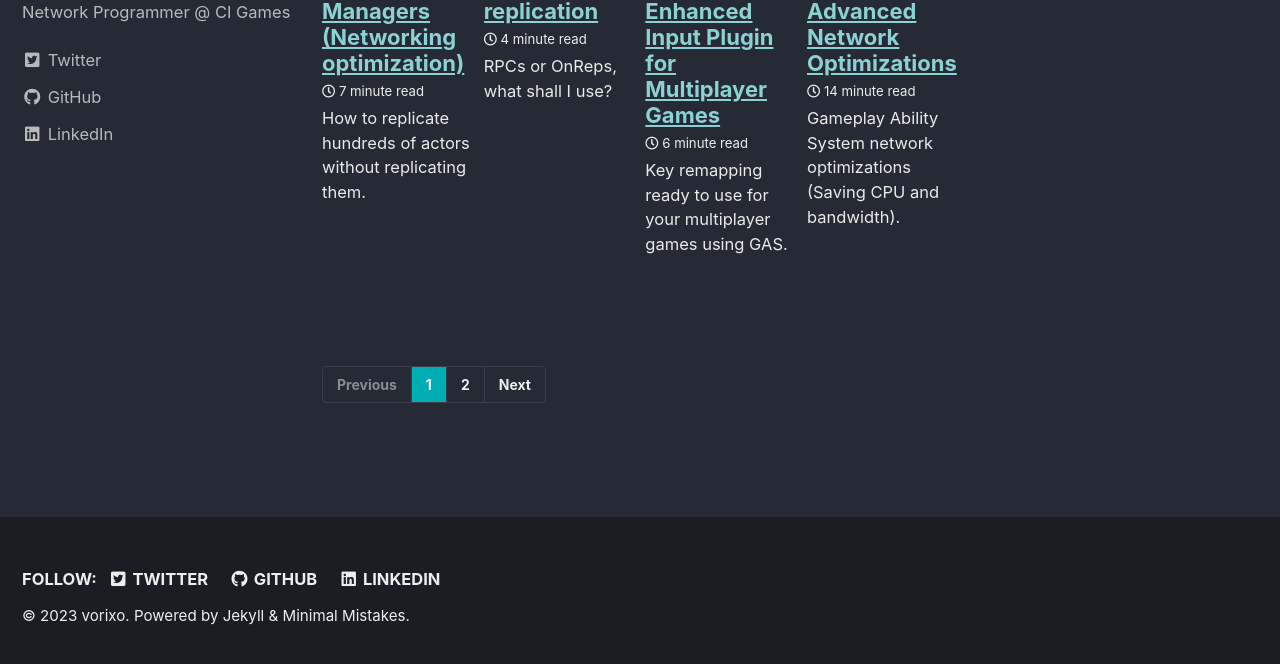
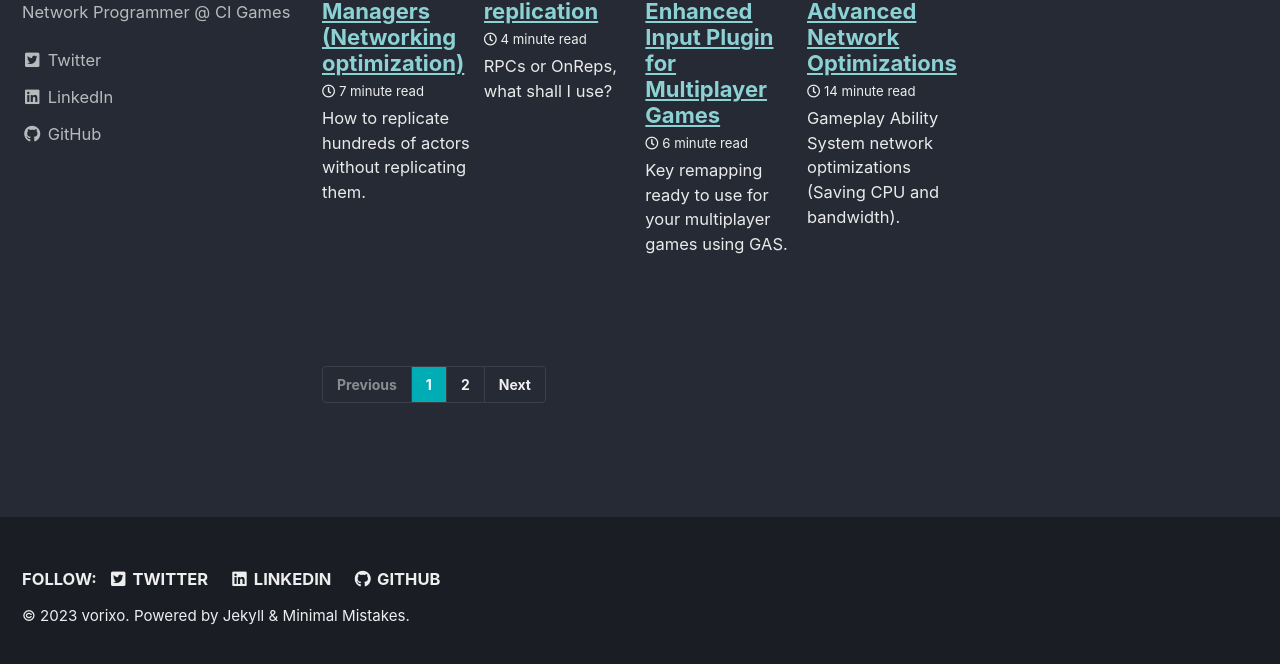
Before and after one commit to vorixo/devtricks, a Jekyll site: the page built from index.html, in a window 1280 px wide and 900 px high, scrolled down 1257 px. Shown: the part 229-893 px from the top of the window. Built offline with Jekyll 4.4.1, drawn with Linux system fonts in a browser that asks for light colours; cached includes are drawn as plain includes; the list of posts is cut into pages by our own code; some of the changed lines change nothing that is shown.

Commit message:
[FIX] Consistent order between authors yml and config yml

```diff
--- a/_config.yml
+++ b/_config.yml
@@ -110,13 +110,12 @@ author:
     - label: "Twitter"
       icon: "fab fa-fw fa-twitter-square"
       url: "https://twitter.com/vorixo"
+    - label: "LinkedIn"
+      icon: "fab fa-fw fa-linkedin"
+      url: "https://www.linkedin.com/in/vorixo"
     - label: "GitHub"
       icon: "fab fa-fw fa-github"
       url: "https://github.com/vorixo"
-    - label: "LinkedIn"
-      icon: "fab fa-fw fa-linkedin"
-      url: "https://www.linkedin.com/in/vorixo"
-
 
 # Site Footer
 footer:
@@ -124,12 +123,12 @@ footer:
     - label: "Twitter"
       icon: "fab fa-fw fa-twitter-square"
       url: "https://twitter.com/vorixo"
+    - label: "LinkedIn"
+      icon: "fab fa-fw fa-linkedin"
+      url: "https://www.linkedin.com/in/vorixo"
     - label: "GitHub"
       icon: "fab fa-fw fa-github"
       url: "https://github.com/vorixo"
-    - label: "LinkedIn"
-      icon: "fab fa-fw fa-linkedin"
-      url: "https://www.linkedin.com/in/vorixo"
 
 
 # Reading Files
```
